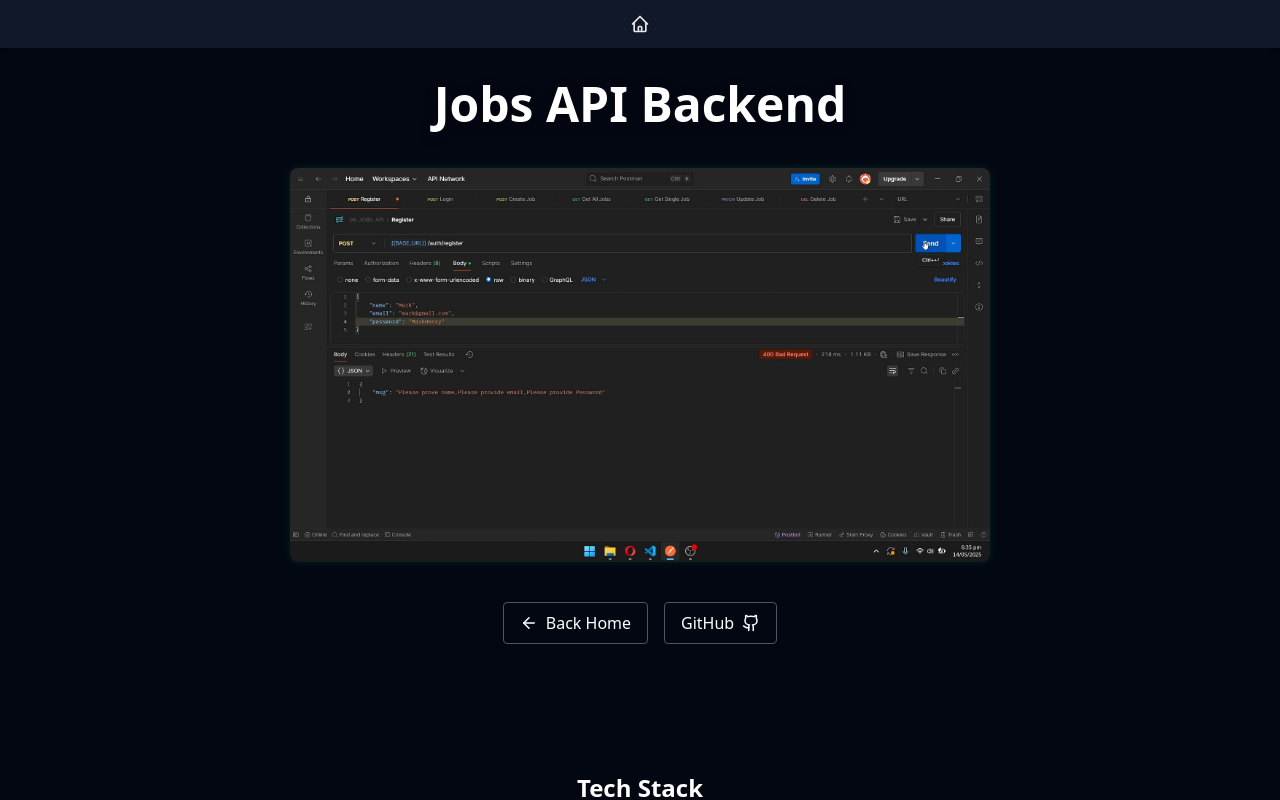
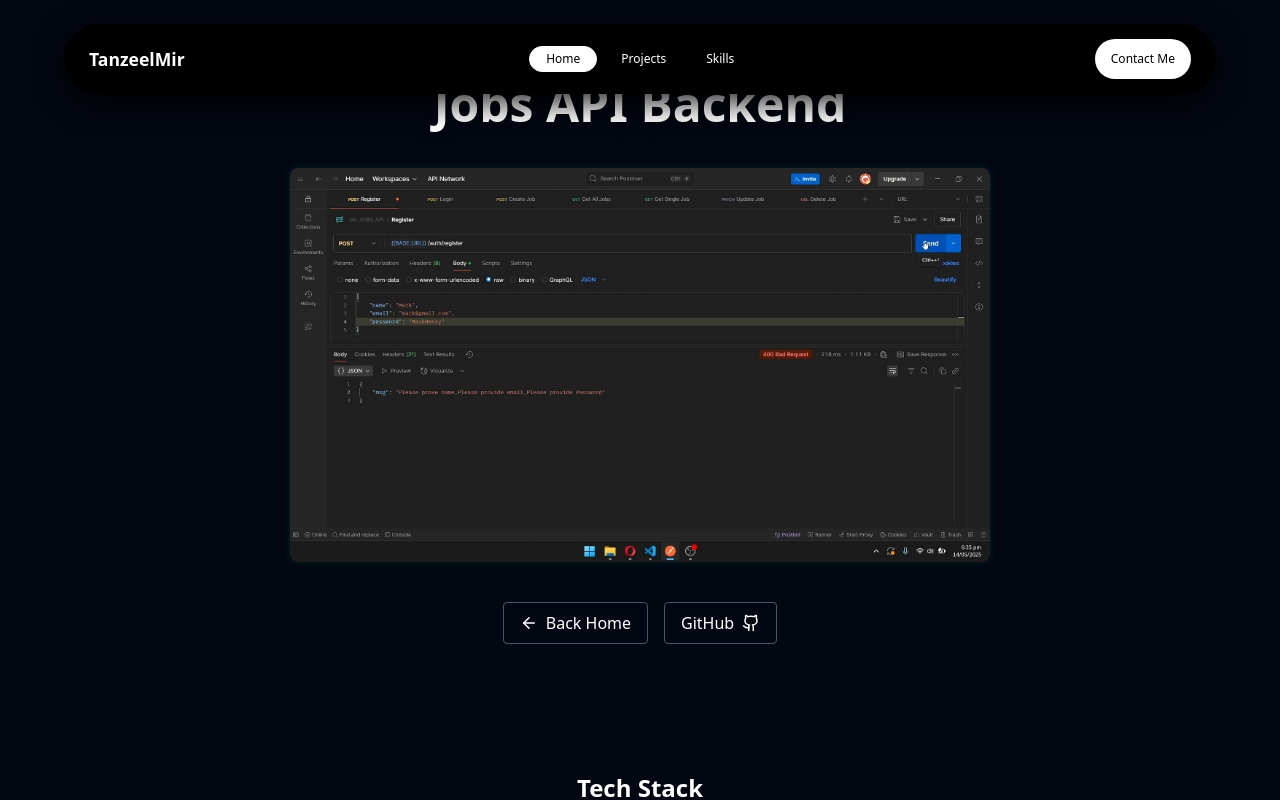
Before and after one commit to AryanMir15/Portfolio-site, a React (Vite) app: page /projects/jobs-API-Backend in a window 1280 px wide. Shown: the top 800 px of the page. Built offline with nearby package versions, Linux system fonts and the light colour scheme; a web font is replaced by a local one.

Commit message:
Remade the navbar

```diff
--- a/package.json
+++ b/package.json
@@ -10,6 +10,8 @@
     "preview": "vite preview"
   },
   "dependencies": {
+    "@headlessui/react": "^2.2.4",
+    "@heroicons/react": "^2.2.0",
     "@icons-pack/react-simple-icons": "^13.1.0",
     "@radix-ui/react-accordion": "^1.2.11",
     "class-variance-authority": "^0.7.1",
--- a/src/pages/HomePage/Sections/Hero.jsx
+++ b/src/pages/HomePage/Sections/Hero.jsx
@@ -1,130 +1,60 @@
 import React from "react";
 import { ArrowDown } from "lucide-react";
 
-function Hero() {
+const Hero = () => {
   return (
-    <section className="bg-gray-950 text-white min-h-screen flex items-center justify-center px-4 sm:px-6 lg:px-8">
-      <div className="flex flex-col md:flex-row items-center justify-between w-full max-w-6xl">
-        <div className="text-center md:text-left md:w-1/2">
-          <h1 className="text-4xl sm:text-5xl font-bold mb-2">
-            Hey, I'm <span className="text-indigo-500">Tanzeel Mir</span>
+    <section
+      className="relative isolate min-h-screen flex items-center justify-center bg-white text-gray-900 px-4 sm:px-6 lg:px-8"
+      id="home"
+    >
+      {/* Background blobs */}
+      <div
+        aria-hidden="true"
+        className="absolute inset-x-0 -top-40 -z-10 transform-gpu overflow-hidden blur-3xl sm:-top-80"
+      >
+        <div
+          className="relative left-1/2 aspect-[1155/678] w-[36.125rem] -translate-x-1/2 rotate-[30deg] bg-gradient-to-tr from-[#ff80b5] to-[#9089fc] opacity-30 sm:w-[72.1875rem]"
+          style={{
+            clipPath:
+              "polygon(74.1% 44.1%, 100% 61.6%, 97.5% 26.9%, 85.5% 0.1%, 80.7% 2%, 72.5% 32.5%, 60.2% 62.4%, 52.4% 68.1%, 47.5% 58.3%, 45.2% 34.5%, 27.5% 76.7%, 0.1% 64.9%, 17.9% 100%, 27.6% 76.8%, 76.1% 97.7%, 74.1% 44.1%)",
+          }}
+        />
+      </div>
+
+      {/* Hero content */}
+      <div className="text-center space-y-6">
+        <h1 className="text-5xl sm:text-7xl font-extrabold tracking-tight text-balance drop-shadow-[2px_2px_4px_rgba(0,0,0,0.3)]">
+          Building the Web
         </h1>
-          <h2 className="text-indigo-400 text-lg font-medium mb-6">
-            Full Stack Developer • UI Crafter
-          </h2>
-          <p className="text-gray-300 text-lg mb-4">
-            I build fast, responsive, and user-focused web applications. From
-            slick frontends to solid backend systems — I bring ideas to life
-            with clean code and focused UX.
+        <p className="text-xl sm:text-2xl font-semibold text-indigo-600">
+          I’m Tanzeel — Fullstack Dev
         </p>
-          <p className="text-gray-400 text-base mb-8">
-            Want to see what I can do? Check out my projects or let’s talk.
-          </p>
-          <div className="flex justify-center md:justify-start gap-4 mb-6">
+        <div className="pt-2">
           <a
             href="#projects"
-              className="inline-block rounded border border-indigo-600 bg-indigo-600 px-5 py-3 font-medium text-white shadow-sm transition-colors hover:bg-indigo-700"
+            className="inline-flex items-center gap-2 rounded-md bg-indigo-600 px-5 py-2.5 text-sm sm:text-base font-medium text-white shadow-md hover:bg-indigo-500 transition"
           >
             View Projects
-            </a>
-            <a
-              href="#contact"
-              className="inline-block rounded border border-gray-700 px-5 py-3 font-medium text-gray-300 shadow-sm transition-colors hover:bg-gray-800 hover:text-white"
-            >
-              Contact Me
-            </a>
-          </div>
-
-          <div className="flex justify-center md:justify-start gap-6 mt-2 items-center text-lg">
-            <a
-              href="mailto:your.email@example.com"
-              className="hover:text-white transition"
-              aria-label="Email"
-            >
-              <i className="si si-mail"></i>
-            </a>
-            <a
-              href="https://github.com/AryanMir15"
-              target="_blank"
-              rel="noopener noreferrer"
-              aria-label="GitHub"
-              className="hover:opacity-80 transition"
-            >
-              <img
-                src="https://img.icons8.com/ios-filled/50/ffffff/github.png"
-                alt="GitHub"
-                className="w-5 h-5"
-              />
-            </a>
-            <a
-              href="https://www.linkedin.com/in/tanzeel-mir-45615734b"
-              target="_blank"
-              rel="noopener noreferrer"
-              aria-label="LinkedIn"
-              className="hover:opacity-80 transition"
-            >
-              <img
-                src="https://img.icons8.com/ios-filled/50/ffffff/linkedin.png"
-                alt="LinkedIn"
-                className="w-5 h-5"
-              />
-            </a>
-            <a
-              href="https://www.fiverr.com/s/99Qb1zE"
-              target="_blank"
-              rel="noopener noreferrer"
-              aria-label="Fiverr"
-              className="hover:opacity-80 transition"
-            >
-              <img
-                src="https://img.icons8.com/ios-filled/50/ffffff/fiverr.png"
-                alt="Fiverr"
-                className="w-5 h-5"
-              />
-            </a>
-            <a
-              href="https://x.com/Tanzeelmirr"
-              target="_blank"
-              rel="noopener noreferrer"
-              aria-label="X"
-              className="hover:opacity-80 transition"
-            >
-              <img
-                src="https://img.icons8.com/ios-filled/50/ffffff/x--v1.png"
-                alt="X logo"
-                className="w-5 h-5"
-              />
-            </a>
-          </div>
-          <div className="flex justify-center md:justify-start gap-6 mt-2 items-center text-lg">
-            <a
-              href="mailto:tanzeelmir112@gmail.com"
-              className="mt-5 text-sm text-gray-400 hover:text-white transition"
-            >
-              tanzeelmir112@gmail.com
+            <ArrowDown className="w-4 h-4" />
           </a>
         </div>
       </div>
 
-        <div className="hidden md:block md:max-w-fit justify-end ">
-          <img
-            src="/Profile.png"
-            alt="Profile"
-            className="w-1.5 h-1.5 md:w-80 md:h-80 rounded-full object-cover object-top border-4 border-indigo-600"
+      {/* Bottom blob */}
+      <div
+        aria-hidden="true"
+        className="absolute inset-x-0 top-[calc(100%-13rem)] -z-10 transform-gpu overflow-hidden blur-3xl sm:top-[calc(100%-30rem)]"
+      >
+        <div
+          className="relative left-1/2 aspect-[1155/678] w-[36.125rem] -translate-x-1/2 bg-gradient-to-tr from-[#ff80b5] to-[#9089fc] opacity-30 sm:w-[72.1875rem]"
           style={{
-              imageRendering: "auto",
-              backfaceVisibility: "hidden",
-              willChange: "transform",
+            clipPath:
+              "polygon(74.1% 44.1%, 100% 61.6%, 97.5% 26.9%, 85.5% 0.1%, 80.7% 2%, 72.5% 32.5%, 60.2% 62.4%, 52.4% 68.1%, 47.5% 58.3%, 45.2% 34.5%, 27.5% 76.7%, 0.1% 64.9%, 17.9% 100%, 27.6% 76.8%, 76.1% 97.7%, 74.1% 44.1%)",
           }}
         />
       </div>
-      </div>
-
-      <div className="absolute bottom-10 left-1/2 transform -translate-x-1/2 animate-bounce text-gray-600">
-        <ArrowDown className="w-6 h-6" />
-      </div>
     </section>
   );
-}
+};
 
 export default Hero;
--- a/src/pages/HomePage/Sections/Navbar.jsx
+++ b/src/pages/HomePage/Sections/Navbar.jsx
@@ -1,80 +1,64 @@
-import React from "react";
-import { useLocation } from "react-router-dom";
+import React, { useState } from "react";
 
-function Navbar() {
-  const location = useLocation();
-  const isHome = location.pathname === "/";
+const navItems = [
+  { name: "Home", hash: "#home" },
+  { name: "Projects", hash: "#projects" },
+  { name: "Skills", hash: "#skills" },
+];
 
-  const buildHref = (hash) => (isHome ? hash : `/#${hash.replace("#", "")}`);
+export default function FancyNavbar() {
+  const [activeHash, setActiveHash] = useState("#home");
+
+  const handleClick = (e, hash) => {
+    e.preventDefault(); // stop default jump
+    setActiveHash(hash);
+
+    const section = document.querySelector(hash);
+    if (section) {
+      section.scrollIntoView({ behavior: "auto" }); // no smooth
+    }
+
+    // OR if you still want instant jump:
+    // window.location.hash = hash;
+  };
 
   return (
-    <div className="bg-gray-900 absolute left-0 right-0 top-0 h-12 flex items-center justify-center shadow-md z-50">
-      <nav aria-label="Breadcrumb">
-        <ol className="flex items-center gap-2 text-sm text-gray-200">
-          <li>
-            <a
-              href="/"
-              className="p-1 hover:text-white focus:outline-none"
-              aria-label="Home"
-            >
-              <svg
-                xmlns="http://www.w3.org/2000/svg"
-                className="size-5"
-                fill="none"
-                viewBox="0 0 24 24"
-                stroke="currentColor"
+    <header className="fixed top-6 left-6 right-6 z-50 flex justify-center items-center">
+      <div className="flex items-center justify-between w-full max-w-6xl h-[70px] bg-black rounded-full px-6 border border-black shadow-[0_8px_30px_rgba(0,0,0,0.9)]">
+        {/* Left - Name */}
+        <div className="text-white text-[1.1rem] font-semibold tracking-normal">
+          TanzeelMir
+        </div>
+
+        {/* Center - Nav links */}
+        <div className="flex items-center gap-2">
+          {navItems.map((item) => {
+            const isActive = activeHash === item.hash;
+            return (
+              <a
+                key={item.name}
+                href={item.hash}
+                onClick={(e) => handleClick(e, item.hash)}
+                className={`text-xs px-4 py-1 rounded-full transition-all cursor-pointer ${
+                  isActive
+                    ? "bg-white text-black border border-white"
+                    : "text-white hover:bg-gray-200 hover:text-black"
+                }`}
               >
-                <path
-                  strokeLinecap="round"
-                  strokeLinejoin="round"
-                  strokeWidth="2"
-                  d="M3 12l2-2m0 0l7-7 7 7M5 10v10a1 1 0 001 1h3m10-11l2 2m-2-2v10a1 1 0 01-1 1h-3m-6 0a1 1 0 001-1v-4a1 1 0 011-1h2a1 1 0 011 1v4a1 1 0 001 1m-6 0h6"
-                />
-              </svg>
-            </a>
-          </li>
+                {item.name}
+              </a>
+            );
+          })}
+        </div>
 
-          {/* Only show full nav if on home page */}
-          {isHome && (
-            <>
-              <li className="text-gray-400">/</li>
-
-              <li>
-                <a
-                  href={buildHref("#projects")}
-                  className="inline-block px-3 py-1 rounded-md transition-colors hover:bg-gray-700 hover:text-white focus:outline-none"
-                >
-                  Projects
-                </a>
-              </li>
-
-              <li className="text-gray-400">/</li>
-
-              <li>
-                <a
-                  href={buildHref("#contact")}
-                  className="inline-block px-3 py-1 rounded-md transition-colors hover:bg-gray-700 hover:text-white focus:outline-none"
-                >
-                  Contact
-                </a>
-              </li>
-
-              <li className="text-gray-400">/</li>
-
-              <li>
-                <a
-                  href={buildHref("#skills")}
-                  className="inline-block px-3 py-1 rounded-md transition-colors hover:bg-gray-700 hover:text-white focus:outline-none"
-                >
-                  Skills
-                </a>
-              </li>
-            </>
-          )}
-        </ol>
-      </nav>
-    </div>
+        {/* Right - Contact Me button */}
+        <a
+          href="#contact"
+          className="text-xs px-4 py-3 rounded-full text-black bg-white hover:bg-gray-200 border-white cursor-pointer transition-all"
+        >
+          Contact Me
+        </a>
+      </div>
+    </header>
   );
 }
-
-export default Navbar;
```
Also changed, not shown: src/Boiler Components/NotFound.jsx (added, +36 -0 lines), 1 other file (tests, documents, lock files or other folders). Lines whose indentation alone changed are shown as unchanged.
